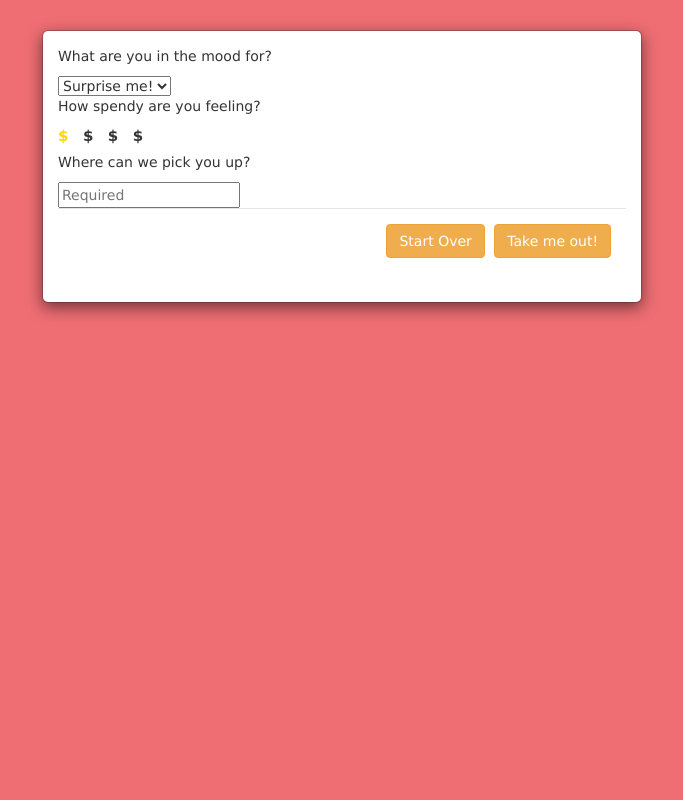
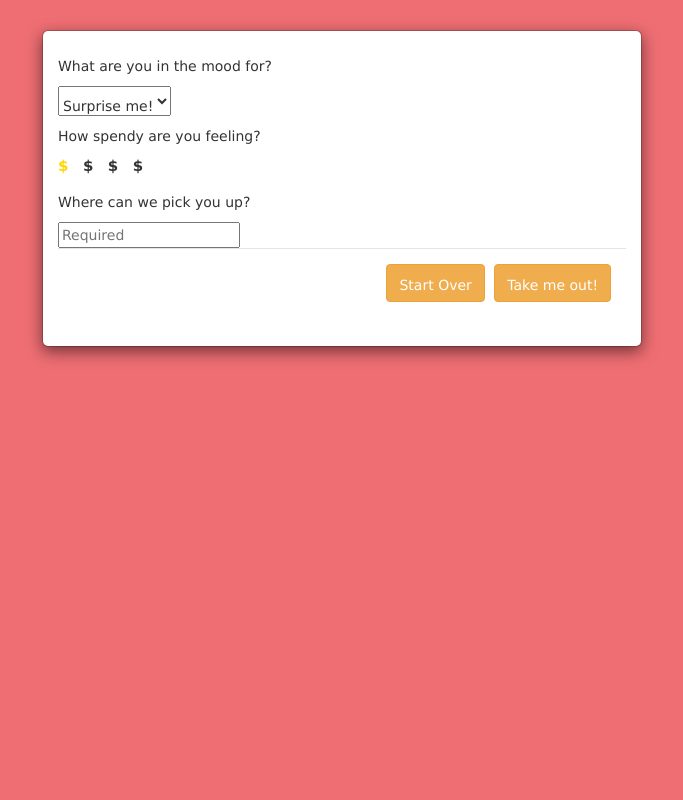
Before and after one commit to aninahpets/Fuder, a Flask app: page / in a window 1280 px wide, after a click on "Eat". Shown: the whole page, without its empty margins (298-981 px from the left). Run offline with Flask 2, Linux system fonts and the light colour scheme; the visitor is signed in with stand-in values (Sample User, id 1); some libraries are stand-ins or nearby versions.

Commit message:
Updated modal styling

```diff
--- a/static/style.css
+++ b/static/style.css
@@ -46,6 +46,10 @@
 #previewModal {
     align-items: center;
     text-align: center;
+}
+
+.opts-modal-content {
+    padding-top: 10px;
 }
 
 .content {
--- a/templates/index.html
+++ b/templates/index.html
@@ -27,22 +27,22 @@
             <div class='modal-content'>
                 <div class='modal-body' id='modal-body'>
                     <form action='/get_user_auth' method='POST'>
-                        <p>What are you in the mood for?</p>
-                        <select name='venue-option' id='venue-options'>
+                        <p class='opts-modal-content'>What are you in the mood for?</p>
+                        <select name='venue-option' id='venue-options'class='opts-modal-content'>
                             <option value='surprise'>Surprise me!</option>
                         </select>
-                        <p>How spendy are you feeling?</p>
+                        <p class='opts-modal-content'>How spendy are you feeling?</p>
                         <div class='price' data-num='1'>
-                            <label>$ <input type='checkbox' name='price' class='checkbox' id='chckbx-1' value='1' /></label>
-                            <label>$ <input type='checkbox' name='price' class='checkbox' value='2' /></label>
-                            <label>$ <input type='checkbox' name='price' class='checkbox' value='3' /></label>
-                            <label>$ <input type='checkbox' name='price' class='checkbox' value='4' /></label>
+                            <label>$ <input type='checkbox' name='price' class='checkbox opts-modal-content' id='chckbx-1' value='1' /></label>
+                            <label>$ <input type='checkbox' name='price' class='checkbox opts-modal-content' value='2' /></label>
+                            <label>$ <input type='checkbox' name='price' class='checkbox opts-modal-content' value='3' /></label>
+                            <label>$ <input type='checkbox' name='price' class='checkbox opts-modal-content' value='4' /></label>
                         </div>
-                        <p>Where can we pick you up?</p><input type='text' name='user-address' id='field-user-address' required placeholder='Required'>
+                        <p class='opts-modal-content'>Where can we pick you up?</p><input type='text' name='user-address' id='field-user-address' required placeholder='Required'>
                     <div class='modal-footer'>
-                        <button type='button' class='btn btn-warning' data-dismiss='modal'>Start Over
+                        <button type='button' class='btn btn-warning opts-modal-content' data-dismiss='modal'>Start Over
                         </button>
-                        <input type='submit' class='btn btn-warning' value='Take me out!' id='uber-auth-button'>
+                        <input type='submit' class='btn btn-warning opts-modal-content' value='Take me out!' id='uber-auth-button'>
                     </form>
                     </div>
                 </div>
```
